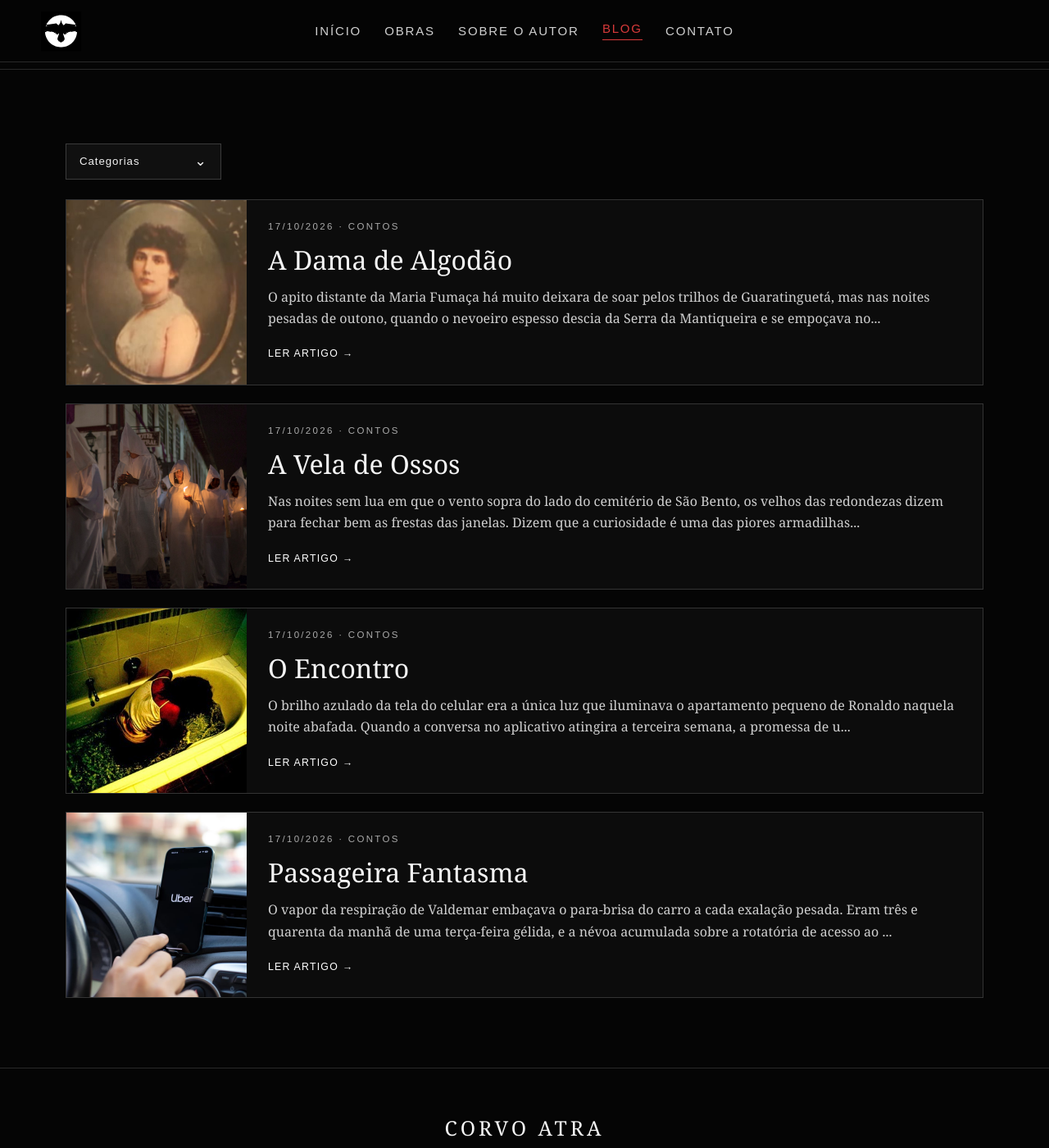
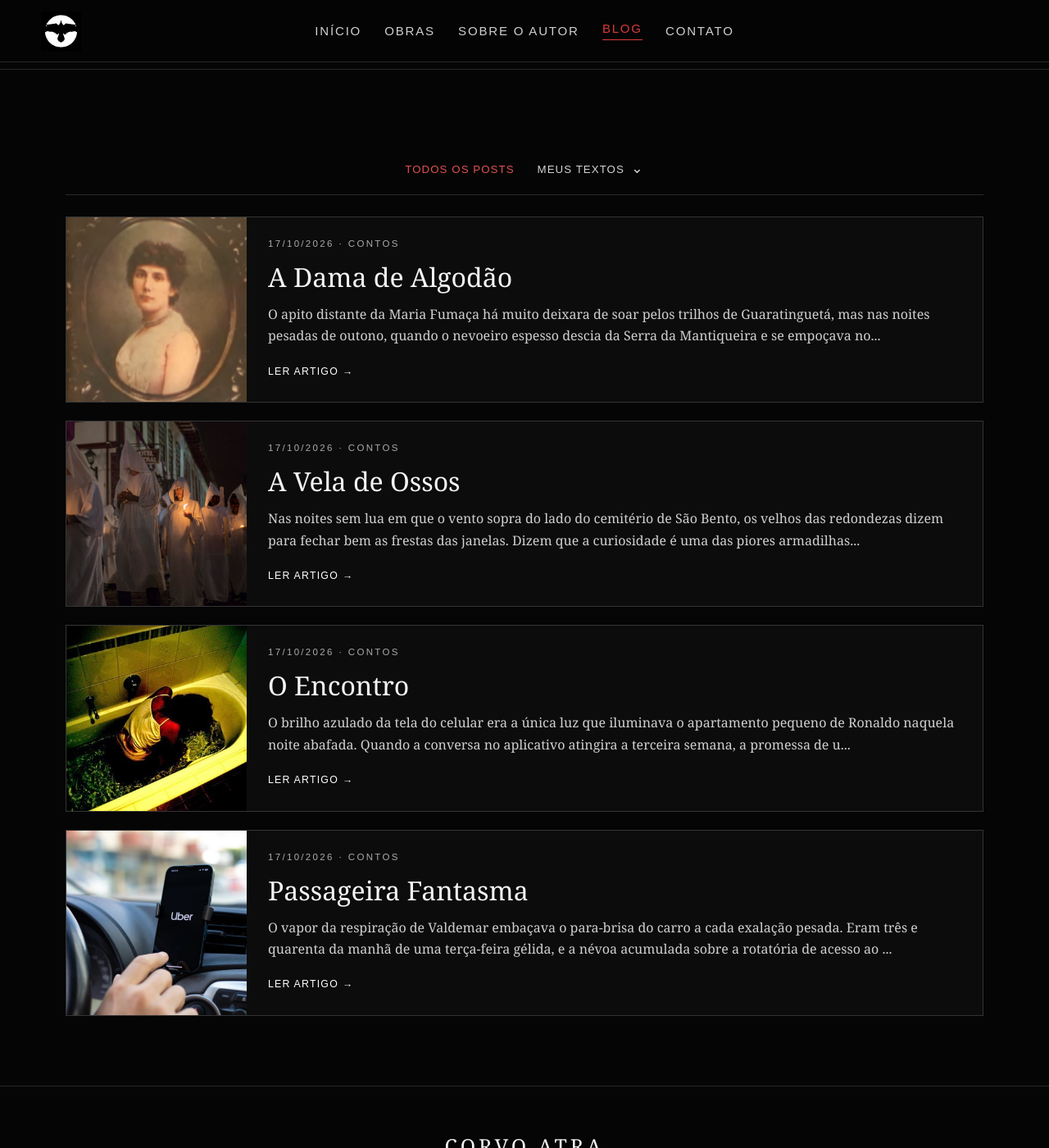
Before and after one commit to corvoatra/corvo-atra, a Jekyll site: the page built from blog/index.html, in a window 1280 px wide and 1400 px high. Shown: the whole window at 82% size. Built offline with Jekyll 4.4.1, drawn with Linux system fonts in a browser that asks for light colours.

Commit message:
Corrige menu horizontal do Blog: Todos os posts ao lado de Meus textos > Contos

```diff
--- a/blog/index.html
+++ b/blog/index.html
@@ -29,40 +29,31 @@ header nav a:hover,header nav a:focus-visible { color:#fff; }
 .blog-pagination a:hover,.blog-pagination a:focus-visible{border-color:#eee;background:#181818}
 .blog-pagination [aria-current="page"]{background:#eee;color:#080808;border-color:#eee}
 
-/* Filtro compacto acima das postagens; sem coluna lateral. */
-.blog-category-bar{display:flex;align-items:center;margin:0 0 24px;position:relative;z-index:2}
-.blog-category-menu{position:relative;display:inline-block}
-.blog-category-menu summary{list-style:none;cursor:pointer;display:flex;align-items:center;gap:18px;justify-content:space-between;min-width:190px;padding:12px 16px;border:1px solid #3b3b3b;background:#101010;color:#f2f2f2;font:.83rem Arial,sans-serif;letter-spacing:.07em}
-.blog-category-menu summary::-webkit-details-marker{display:none}
-.blog-category-menu summary::after{content:"⌄";font-size:1.1rem;line-height:1}
-.blog-category-menu[open] summary,.blog-category-menu summary:hover{border-color:#777}
-.blog-category-options{position:absolute;left:0;top:100%;width:100%;background:#101010;border:1px solid #3b3b3b;border-top:0;box-shadow:0 12px 24px #0009;z-index:5}
-.blog-category-options a{display:block;padding:12px 16px;font:.83rem Arial,sans-serif;color:#ddd;text-decoration:none}
-.blog-category-options a:hover,.blog-category-options a:focus-visible{background:#202020;color:#fff}
+/* Navegação horizontal do blog: todos os posts e dropdown Meus textos. */
+.blog-category-bar{display:flex;align-items:center;gap:28px;flex-wrap:wrap;margin:0 0 26px;padding-bottom:12px;border-bottom:1px solid #292929;position:relative;z-index:3}
+.blog-category-bar>a,.blog-category-menu>summary{display:inline-flex;align-items:center;gap:8px;min-height:38px;color:#d4d4d4;text-decoration:none;font:.83rem Arial,sans-serif;letter-spacing:.08em}
+.blog-category-bar>a:hover,.blog-category-menu>summary:hover,.blog-category-bar>a[aria-current="true"],.blog-category-menu:has(a[aria-current="true"])>summary{color:#e05252}
+.blog-category-menu{position:relative}
+.blog-category-menu>summary{cursor:pointer;list-style:none}
+.blog-category-menu>summary::-webkit-details-marker{display:none}
+.blog-category-menu>summary::after{content:"⌄";font-size:1.1rem;line-height:1}
+.blog-category-options{position:absolute;top:100%;left:0;min-width:175px;border:1px solid #383838;background:#101010;box-shadow:0 12px 24px #0009}
+.blog-category-options a{display:block;padding:12px 16px;color:#ddd;text-decoration:none;font:.83rem Arial,sans-serif}
+.blog-category-options a:hover,.blog-category-options a:focus-visible{background:#222;color:#fff}
 .blog-category-options a[aria-current="true"]{color:#e05252}
-.blog-subcategory-menu{border-top:1px solid #292929}
-.blog-subcategory-menu>summary{border:0;background:transparent;min-width:0;padding:12px 16px;color:#ddd;letter-spacing:0;font:.83rem Arial,sans-serif}
-.blog-subcategory-menu>summary:hover,.blog-subcategory-menu[open]>summary{color:#fff;background:#202020}
-.blog-subcategory-options a{padding-left:30px}
-
 .blog-list{margin-top:0}
 .blog-filter-empty{border:1px solid #343434;padding:28px;color:#ccc}
 .blog-filter-empty[hidden]{display:none}
 </style><link href="../site-desktop.css?v=shared-header-6" rel="stylesheet"/></head><body>{% include site-header.html %}<hr/><main class="wrap">
-<div class="blog-category-bar">
+<nav class="blog-category-bar" aria-label="Navegação das postagens">
+<a href="./#blog-list" data-category-filter="todos">Todos os posts</a>
 <details class="blog-category-menu">
-<summary>Categorias</summary>
-<nav class="blog-category-options" aria-label="Filtros das postagens">
-<a href="./#blog-list" data-category-filter="todos">Todos os posts</a>
-<details class="blog-subcategory-menu">
 <summary>Meus textos</summary>
-<div class="blog-subcategory-options">
+<div class="blog-category-options">
 <a href="?categoria=contos#blog-list" data-category-filter="contos">Contos</a>
 </div>
 </details>
 </nav>
-</details>
-</div>
 <div class="blog-list" id="blog-list">
 {% assign posts_ordenados = site.posts | sort: 'date' | reverse %}
 {% for post in posts_ordenados %}
```
